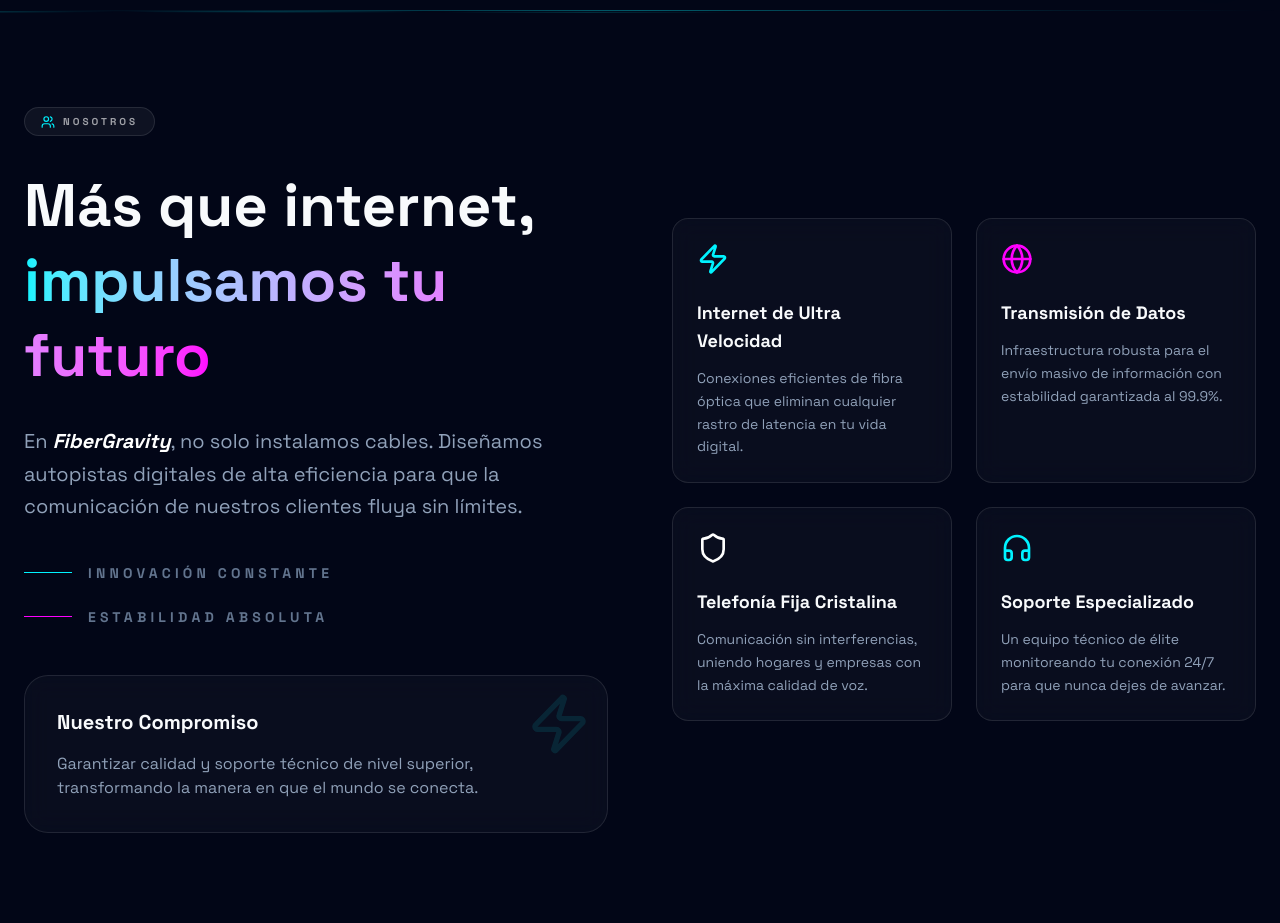
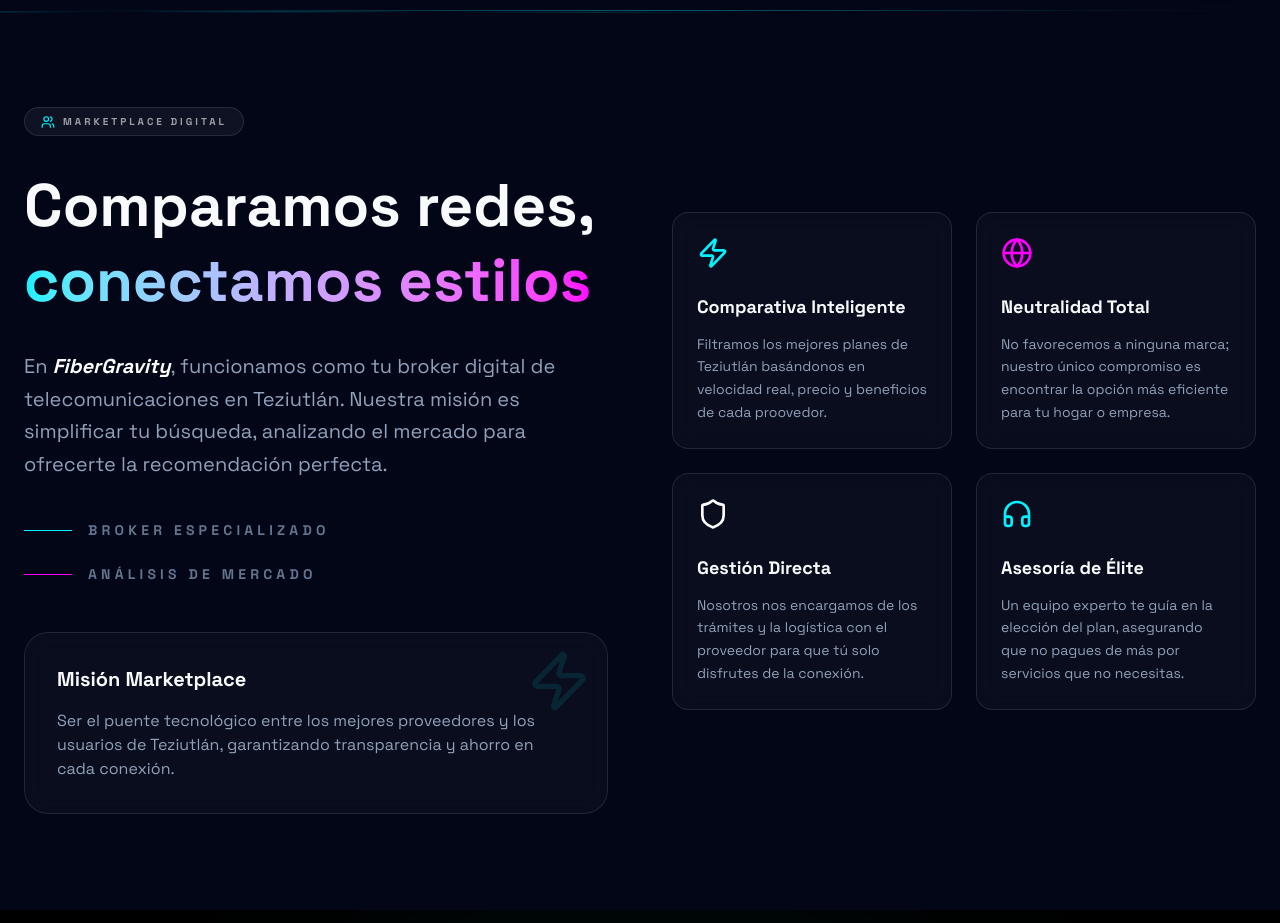
Before and after one commit to jonathanhdezf/fibergravity, a Next.js app: page / in a window 1280 px wide. Shown: the part 789-1712 px from the top of the page. Built offline with nearby package versions, Linux system fonts and the light colour scheme.

Commit message:
style: rebrand Hero and About as digital broker and marketplace for Teziutlán

```diff
--- a/src/components/sections/About.tsx
+++ b/src/components/sections/About.tsx
@@ -7,26 +7,26 @@ import { GlassCard } from "../ui/GlassCard";
 const features = [
     {
         icon: <Zap className="w-8 h-8 text-neon-cyan" />,
-        title: "Internet de Ultra Velocidad",
-        description: "Conexiones eficientes de fibra óptica que eliminan cualquier rastro de latencia en tu vida digital.",
+        title: "Comparativa Inteligente",
+        description: "Filtramos los mejores planes de Teziutlán basándonos en velocidad real, precio y beneficios de cada proovedor.",
         delay: 0.1
     },
     {
         icon: <Globe className="w-8 h-8 text-neon-magenta" />,
-        title: "Transmisión de Datos",
-        description: "Infraestructura robusta para el envío masivo de información con estabilidad garantizada al 99.9%.",
+        title: "Neutralidad Total",
+        description: "No favorecemos a ninguna marca; nuestro único compromiso es encontrar la opción más eficiente para tu hogar o empresa.",
         delay: 0.2
     },
     {
         icon: <Shield className="w-8 h-8 text-white" />,
-        title: "Telefonía Fija Cristalina",
-        description: "Comunicación sin interferencias, uniendo hogares y empresas con la máxima calidad de voz.",
+        title: "Gestión Directa",
+        description: "Nosotros nos encargamos de los trámites y la logística con el proveedor para que tú solo disfrutes de la conexión.",
         delay: 0.3
     },
     {
         icon: <Headphones className="w-8 h-8 text-neon-cyan" />,
-        title: "Soporte Especializado",
-        description: "Un equipo técnico de élite monitoreando tu conexión 24/7 para que nunca dejes de avanzar.",
+        title: "Asesoría de Élite",
+        description: "Un equipo experto te guía en la elección del plan, asegurando que no pagues de más por servicios que no necesitas.",
         delay: 0.4
     }
 ];
@@ -62,26 +62,26 @@ export const About = () => {
                     >
                         <div className="inline-flex items-center gap-2 px-4 py-1.5 rounded-full border border-white/10 bg-white/5 text-white/60 text-[10px] font-black uppercase tracking-[0.3em] mb-8">
                             <Users className="w-3.5 h-3.5 text-neon-cyan" />
-                            Nosotros
+                            Marketplace Digital
                         </div>
                         <h2 className="text-4xl md:text-6xl font-black mb-8 leading-tight">
-                            Más que internet, <br />
+                            Comparamos redes, <br />
                             <span className="text-transparent bg-clip-text bg-gradient-to-r from-neon-cyan to-neon-magenta">
-                                impulsamos tu futuro
+                                conectamos estilos
                             </span>
                         </h2>
                         <p className="text-xl text-slate-400 mb-10 leading-relaxed">
-                            En <span className="text-white font-bold italic font-space">FiberGravity</span>, no solo instalamos cables. Diseñamos autopistas digitales de alta eficiencia para que la comunicación de nuestros clientes fluya sin límites.
+                            En <span className="text-white font-bold italic font-space">FiberGravity</span>, funcionamos como tu broker digital de telecomunicaciones en Teziutlán. Nuestra misión es simplificar tu búsqueda, analizando el mercado para ofrecerte la recomendación perfecta.
                         </p>
 
                         <div className="space-y-6">
                             <div className="flex items-center gap-4 group cursor-help">
                                 <div className="w-12 h-px bg-neon-cyan group-hover:w-20 transition-all duration-500" />
-                                <span className="text-sm uppercase tracking-[0.3em] font-bold text-slate-500 group-hover:text-neon-cyan transition-colors">Innovación Constante</span>
+                                <span className="text-sm uppercase tracking-[0.3em] font-bold text-slate-500 group-hover:text-neon-cyan transition-colors">Broker Especializado</span>
                             </div>
                             <div className="flex items-center gap-4 group cursor-help">
                                 <div className="w-12 h-px bg-neon-magenta group-hover:w-20 transition-all duration-500" />
-                                <span className="text-sm uppercase tracking-[0.3em] font-bold text-slate-500 group-hover:text-neon-magenta transition-colors">Estabilidad Absoluta</span>
+                                <span className="text-sm uppercase tracking-[0.3em] font-bold text-slate-500 group-hover:text-neon-magenta transition-colors">Análisis de Mercado</span>
                             </div>
                         </div>
 
@@ -92,9 +92,9 @@ export const About = () => {
                             <div className="absolute top-0 right-0 p-4 opacity-10 group-hover:opacity-30 transition-opacity">
                                 <Zap className="w-16 h-16 text-neon-cyan" />
                             </div>
-                            <h3 className="text-xl font-bold mb-4">Nuestro Compromiso</h3>
+                            <h3 className="text-xl font-bold mb-4">Misión Marketplace</h3>
                             <p className="text-slate-400">
-                                Garantizar calidad y soporte técnico de nivel superior, transformando la manera en que el mundo se conecta.
+                                Ser el puente tecnológico entre los mejores proveedores y los usuarios de Teziutlán, garantizando transparencia y ahorro en cada conexión.
                             </p>
                         </motion.div>
                     </motion.div>
--- a/src/components/sections/Hero.tsx
+++ b/src/components/sections/Hero.tsx
@@ -58,14 +58,14 @@ export const Hero = () => {
                     animate={{ opacity: 1, x: 0 }}
                     transition={{ duration: 0.8 }}
                 >
-                    <h1 className="text-5xl md:text-8xl font-black tracking-tighter leading-tight mb-6">
-                        Internet que <br />
+                    <h1 className="text-5xl md:text-8xl font-black tracking-tighter leading-tight mb-6 italic">
+                        Tu conexión <br />
                         <span className="text-transparent bg-clip-text bg-gradient-to-r from-neon-cyan via-white to-neon-magenta neon-text-cyan">
-                            desafía la <br /> gravedad
+                            perfecta en <br /> Teziutlán
                         </span>
                     </h1>
                     <p className="text-xl text-slate-400 mb-8 max-w-lg leading-relaxed">
-                        Experimenta la fibra óptica de ultra alta velocidad. Sin fricción, sin retrasos, solo pura potencia digital.
+                        El comparador de Internet y TV que te conecta con el plan ideal para tu estilo de vida o negocio. Analizamos, comparamos y tú eliges la máxima potencia.
                     </p>
                     <div className="flex flex-wrap gap-4">
                         <a href="#plans-header" className="contents">
```
